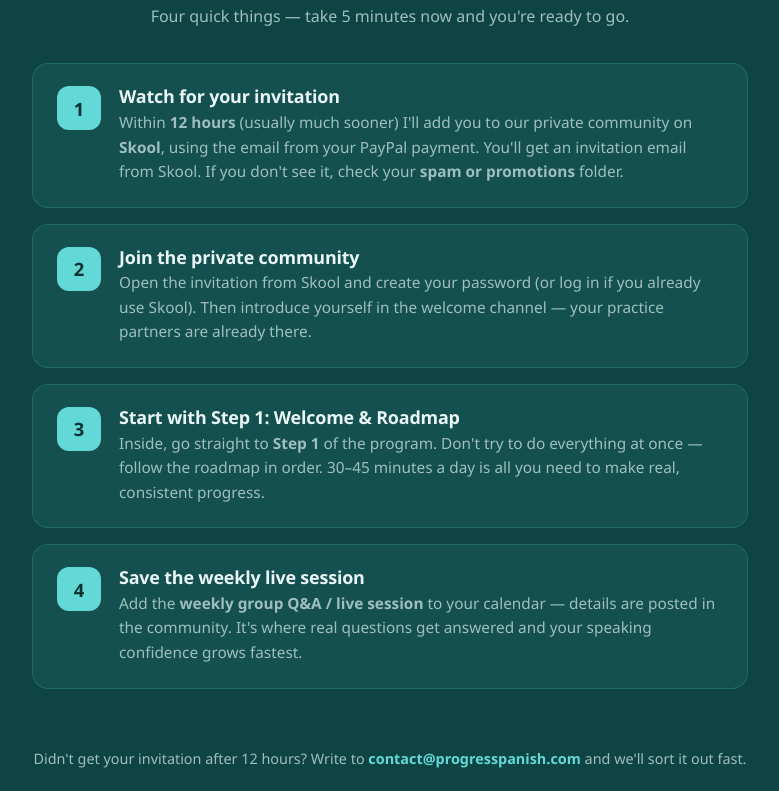
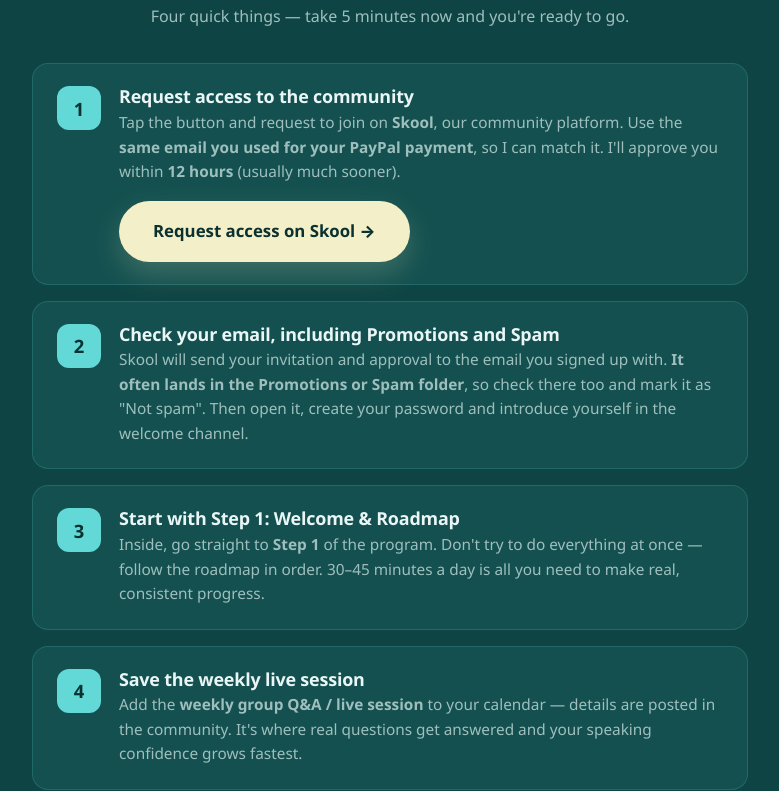
Before and after one commit to Alejandra56789/community, a plain HTML site: page thank-you/index.html in a window 1280 px wide. Shown: the part 561-1352 px from the top of the page, without its empty margins (250-1029 px from the left). Drawn offline with Linux system fonts and the light colour scheme.

Commit message:
Página de gracias: botón para solicitar acceso en Skool y aviso de Promociones/Spam (#17)
Claude-Session: https://claude.ai/code/session_017PSem9NUVpEMSkDn2ApX22

Co-authored-by: Claude <noreply@anthropic.com>

```diff
--- a/thank-you/index.html
+++ b/thank-you/index.html
@@ -110,16 +110,16 @@ src="https://www.facebook.com/tr?id=633455245862715&ev=Purchase&noscript=1"
         <div class="step">
           <span class="num">1</span>
           <div>
-            <h3>Watch for your invitation</h3>
-            <p>Within <strong>12 hours</strong> (usually much sooner) I'll add you to our private community on <strong>Skool</strong>, using the email from your PayPal payment. You'll get an invitation email from Skool. If you don't see it, check your <strong>spam or promotions</strong> folder.</p>
+            <h3>Request access to the community</h3>
+            <p>Tap the button and request to join on <strong>Skool</strong>, our community platform. Use the <strong>same email you used for your PayPal payment</strong>, so I can match it. I'll approve you within <strong>12 hours</strong> (usually much sooner).</p>
+            <p style="margin-top:16px"><a class="btn" href="https://www.skool.com/progresspanish-6866/about" target="_blank" rel="noopener">Request access on Skool →</a></p>
           </div>
         </div>
         <div class="step">
           <span class="num">2</span>
           <div>
-            <h3>Join the private community</h3>
-            <p>Open the invitation from Skool and create your password (or log in if you already use Skool). Then introduce yourself in the welcome channel — your practice partners are already there.</p>
-            <p id="skool-wrap" hidden style="margin-top:12px"><a id="skool-link" class="inline" href="#" target="_blank" rel="noopener">Already on Skool? Request access here →</a> I'll approve you as soon as I see your request.</p>
+            <h3>Check your email, including Promotions and Spam</h3>
+            <p>Skool will send your invitation and approval to the email you signed up with. <strong>It often lands in the Promotions or Spam folder</strong>, so check there too and mark it as "Not spam". Then open it, create your password and introduce yourself in the welcome channel.</p>
           </div>
         </div>
         <div class="step">
@@ -143,7 +143,7 @@ src="https://www.facebook.com/tr?id=633455245862715&ev=Purchase&noscript=1"
   <!-- CTA -->
   <section class="cta-band">
     <div class="wrap">
-      <p class="help">Didn't get your invitation after 12 hours? Write to <a href="mailto:contact@progresspanish.com">contact@progresspanish.com</a> and we'll sort it out fast.</p>
+      <p class="help">Not approved after 12 hours, or can't find the email? Write to <a href="mailto:contact@progresspanish.com">contact@progresspanish.com</a> and we'll sort it out fast.</p>
     </div>
   </section>
 
@@ -155,10 +155,5 @@ src="https://www.facebook.com/tr?id=633455245862715&ev=Purchase&noscript=1"
     </div>
   </footer>
 
-<script>
-  // Pega aquí el enlace de tu comunidad de Skool (ej. "https://www.skool.com/tu-comunidad/about"). Vacío = el enlace no se muestra.
-  var SKOOL_URL = "";
-  if (SKOOL_URL) { document.getElementById("skool-link").href = SKOOL_URL; document.getElementById("skool-wrap").hidden = false; }
-</script>
 </body>
 </html>
```
